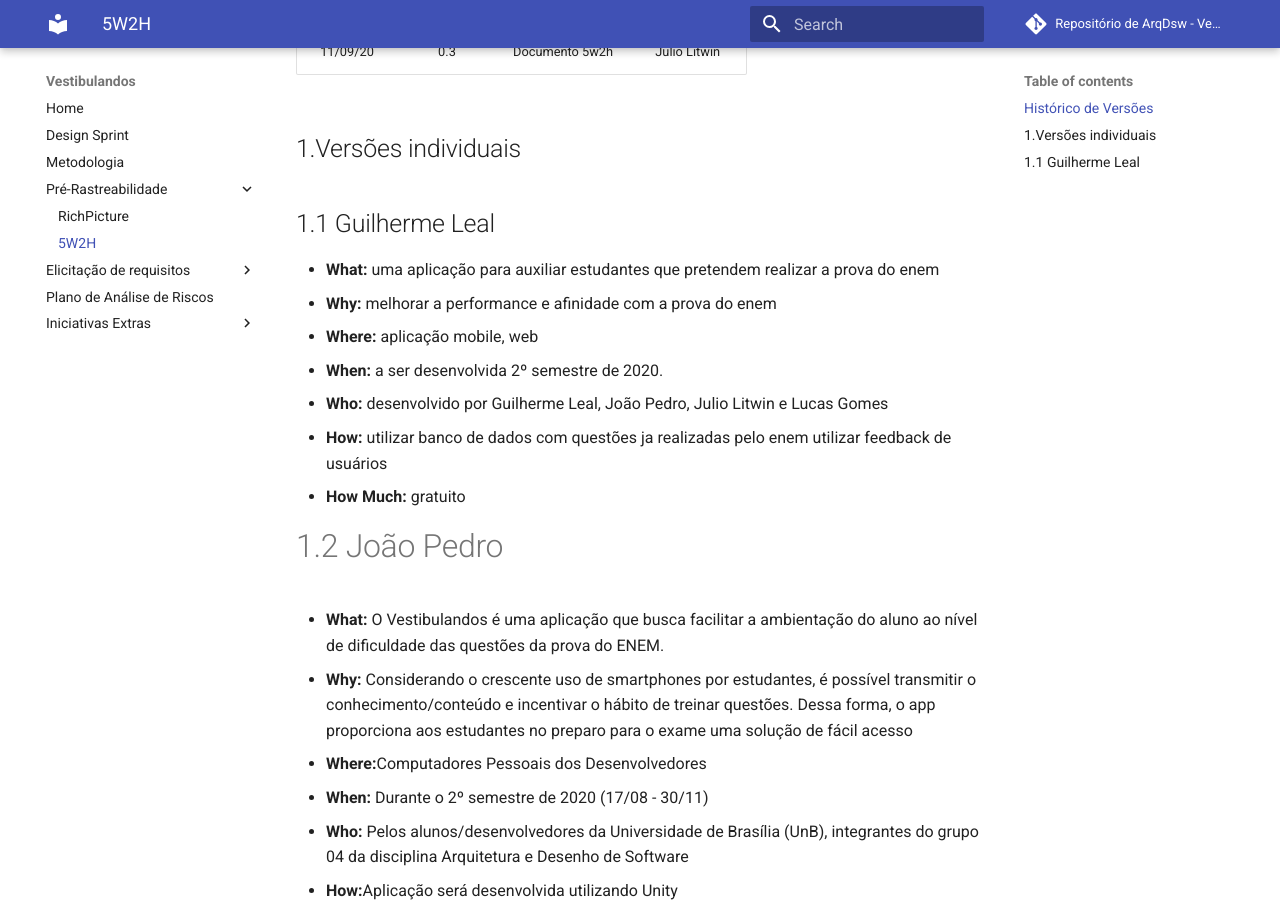
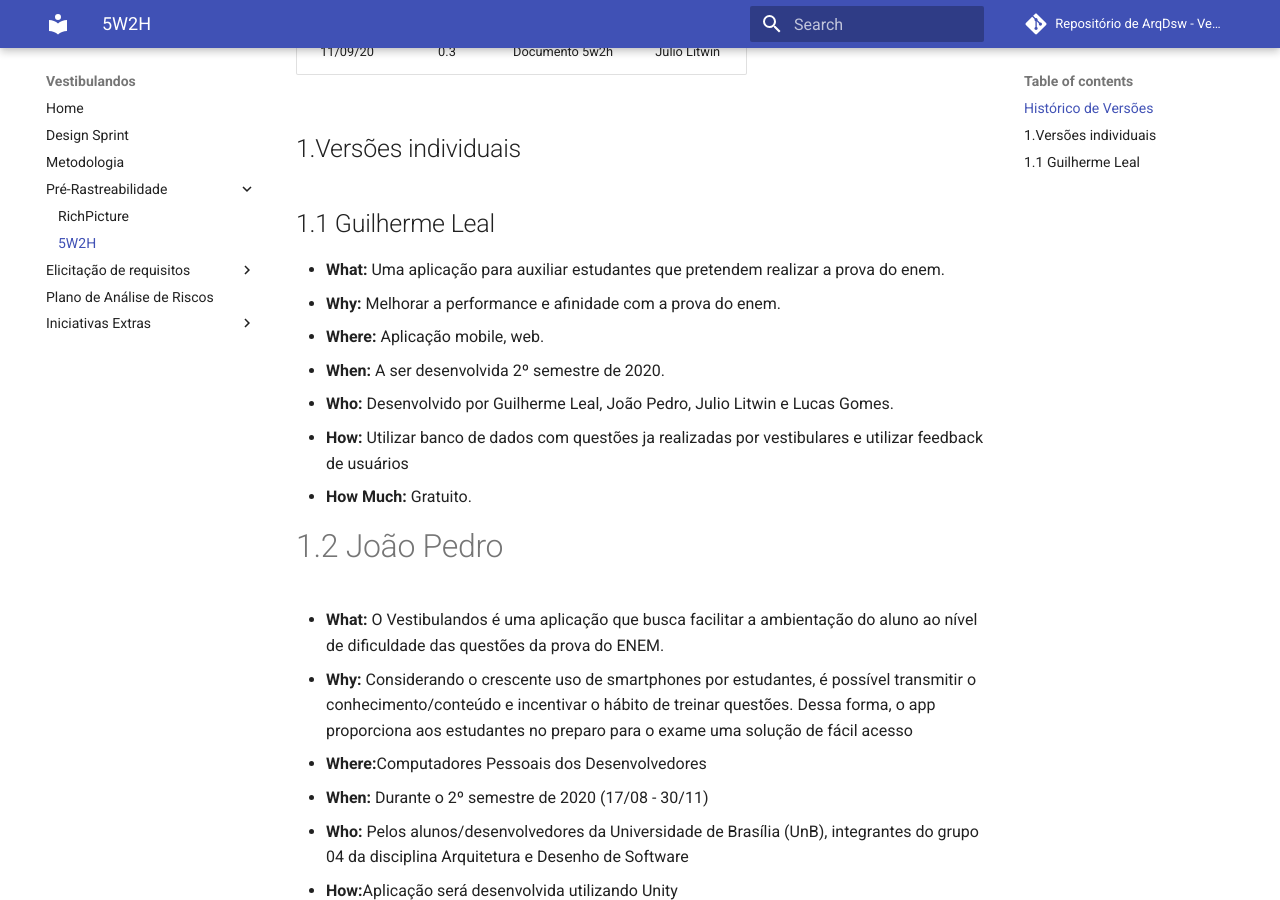
Before and after one commit to UnBArqDsw/2020.1_G4_Vestibulandos, an MkDocs documentation site: the page built from docs/5W2H.md, in a window 1280 px wide and 900 px high, scrolled down 338 px. Built offline with MkDocs 1.6.1 and Material for MkDocs 9.7.7, drawn with Linux system fonts in a browser that asks for light colours; comment, search, counter and statistics services are not loaded.

Commit message:
#7 revisao ortografica

```diff
--- a/docs/5W2H.md
+++ b/docs/5W2H.md
@@ -13,14 +13,13 @@
 ## 1.1 Guilherme Leal
 
 <ul>
-        <li><b>What:</b> uma aplicação para auxiliar estudantes que pretendem realizar a prova do enem</li>
-        <li><b>Why:</b> melhorar a performance e afinidade com a prova do enem</li>
-        <li><b>Where:</b> aplicação mobile, web</li>
-        <li><b>When:</b> a ser desenvolvida 2º semestre de 2020.</li>
-        <li><b>Who:</b> desenvolvido por Guilherme Leal, João Pedro, Julio Litwin e Lucas Gomes</li>
-        <li><b>How:</b> utilizar banco de dados com questões ja realizadas pelo enem
-        utilizar feedback de usuários </li>
-        <li><b>How Much:</b> gratuito</li>
+        <li><b>What:</b> Uma aplicação para auxiliar estudantes que pretendem realizar a prova do enem.</li>
+        <li><b>Why:</b> Melhorar a performance e afinidade com a prova do enem.</li>
+        <li><b>Where:</b> Aplicação mobile, web.</li>
+        <li><b>When:</b> A ser desenvolvida 2º semestre de 2020.</li>
+        <li><b>Who:</b> Desenvolvido por Guilherme Leal, João Pedro, Julio Litwin e Lucas Gomes.</li>
+        <li><b>How:</b> Utilizar banco de dados com questões ja realizadas por vestibulares e utilizar feedback de usuários </li>
+        <li><b>How Much:</b> Gratuito.</li>
 </ul>
 
 # 1.2 João Pedro
```
Also changed, not shown: docs/brainstorming.md (+3 -3 lines), docs/mapa_mental.md (+1 -1 lines), docs/rich_picture.md (+2 -2 lines).
